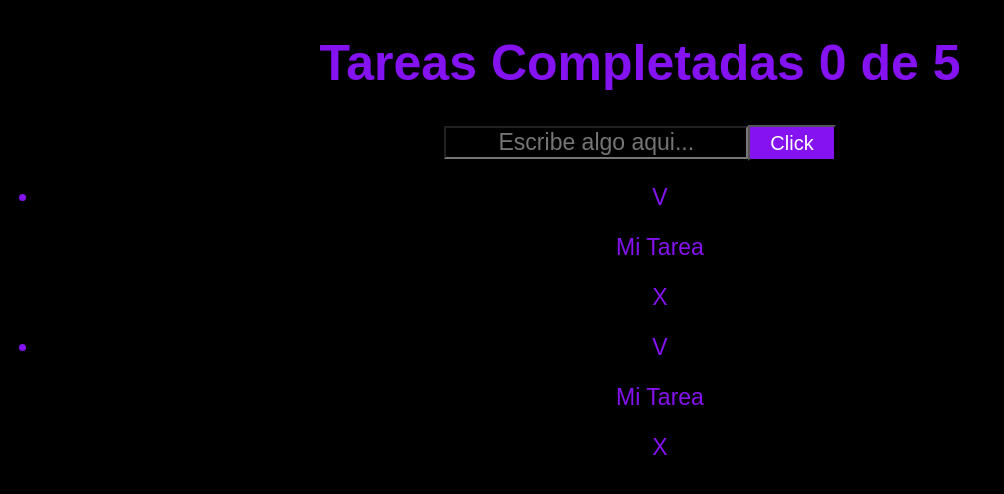
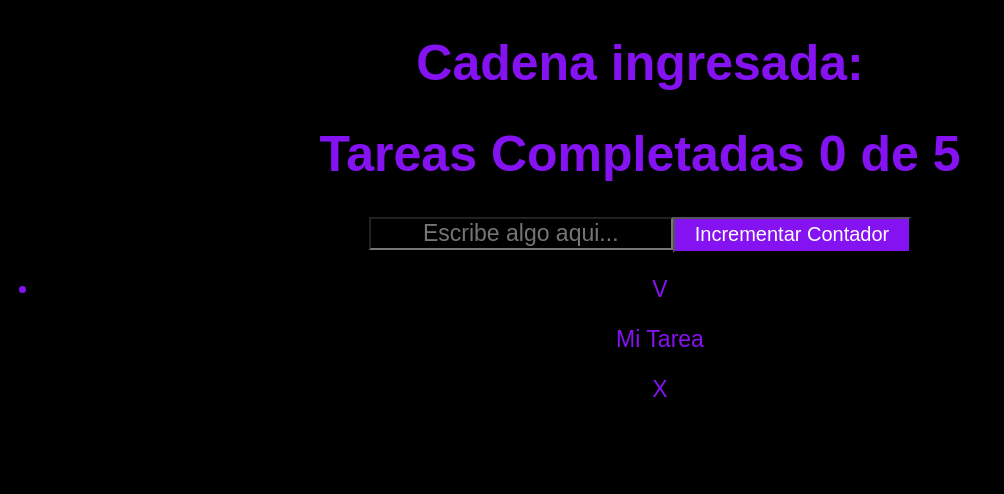
Before and after one commit to llMech/Bases-en-React, a React (Create React App) app: page / in a window 1280 px wide. Shown: the top 494 px of the page, without its empty margins (0-1004 px from the left). Built offline with nearby package versions, Linux system fonts and the light colour scheme.

Commit message:
Pasar props entre componentes

```diff
--- a/src/App.js
+++ b/src/App.js
@@ -2,46 +2,57 @@ import './App.css';
 import { useState } from 'react';
 import { Tareas } from './Tarea.js';
 
+function App() {
 
-function App() {
+
   const [click, setclick] = useState(0);
-
+  const [cadena, setcadena] = useState('');
 
   const manejarclick = () => {
     setclick(prev => prev + 1);
   };
 
+  // Recibimos el evento 'e' para capturar el valor del input
+  const manejarEscritura = (e) => {
+    setcadena(e.target.value);
+  };
+
+
   return (
     <>
+      <Titulo2 texto={cadena} />
       <Titulo contador={click} />
-      <Barra />
+      <Barra alCambiar={manejarEscritura} />
       <Boton alHacerClick={manejarclick} />
-      <Tareas />
       <Tareas />
     </>
   );
 }
 
 
-function Barra() {
+function Titulo({ contador }) {
   return (
-    <input placeholder='Escribe algo aqui...' />
+    <h1>Tareas Completadas {contador} de 5</h1>
+  );
+}
+
+function Titulo2({ texto }) {
+  return (
+    <h1>Cadena ingresada: {texto}</h1>
   );
 }
 
 
-function Titulo(props) {
+function Barra({ alCambiar }) {
   return (
-    <h1>Tareas Completadas {props.contador} de 5</h1>
+    <input onChange={alCambiar} placeholder='Escribe algo aqui...' />
   );
 }
 
-
 function Boton({ alHacerClick }) {
   return (
-    <button onClick={alHacerClick}>Click</button>
+    <button onClick={alHacerClick}>Incrementar Contador</button>
   );
 }
 
-
 export default App;
```
